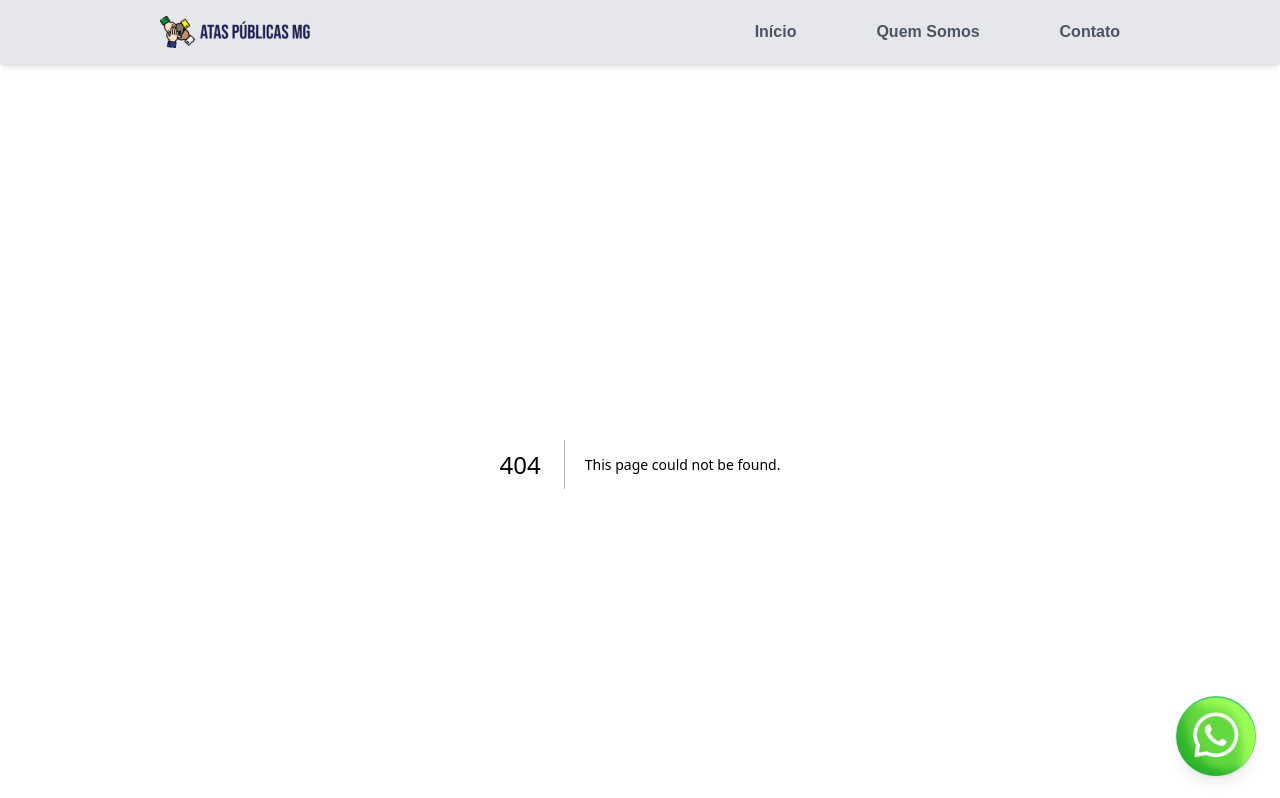
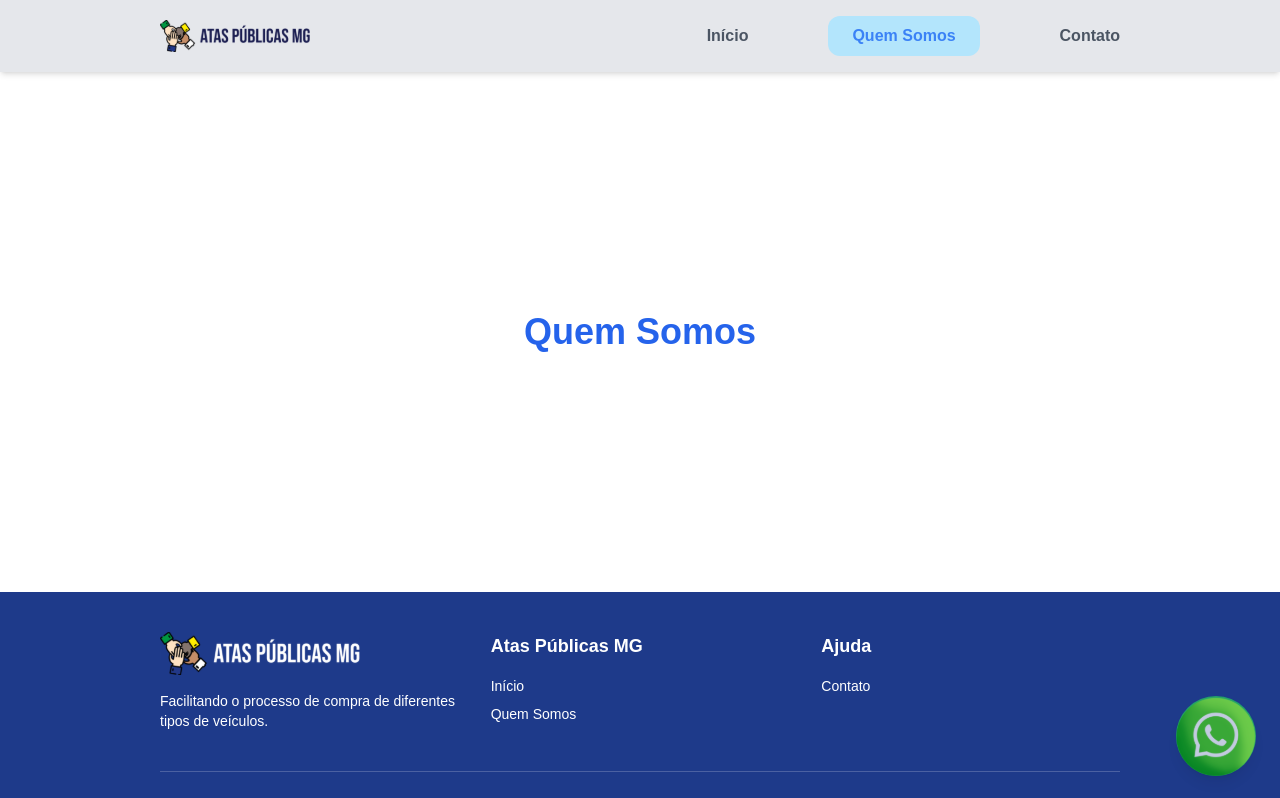
Before and after one commit to RangelTomazilli/ATAS-site, a Next.js app in the folder site/: page /quem-somos in a window 1280 px wide. Before the commit this address had no page. Shown: the top 798 px of the page. Built offline with nearby package versions, Linux system fonts and the light colour scheme.

Commit message:
create pages.

```diff
--- a/site/app/components/Footer/index.tsx
+++ b/site/app/components/Footer/index.tsx
@@ -30,7 +30,7 @@ const Footer: React.FC = () => {
                 </Link>
               </li>
               <li className="text-sm">
-                <Link href="/" className="hover:underline">
+                <Link href="/quem-somos" className="hover:underline">
                   Quem Somos
                 </Link>
               </li>
@@ -42,7 +42,7 @@ const Footer: React.FC = () => {
             <h4 className="text-lg font-bold mb-4">Ajuda</h4>
             <ul className="space-y-2">
               <li className="text-sm">
-                <Link href="/" className="hover:underline">
+                <Link href="/contato" className="hover:underline">
                   Contato
                 </Link>
               </li>
--- a/site/app/components/Navbar/index.tsx
+++ b/site/app/components/Navbar/index.tsx
@@ -17,11 +17,11 @@ const Navbar: React.FC = () => {
       },
       {
         name: "Quem Somos",
-        href: "/#",
+        href: "/quem-somos",
       },
       {
         name: "Contato",
-        href: "/##",
+        href: "/contato",
       },
     ],
   };
--- a/site/app/components/Services/index.tsx
+++ b/site/app/components/Services/index.tsx
@@ -27,7 +27,7 @@ const CardGrid: React.FC<CardGridProps> = ({ cards }) => {
               alt={card.title}
               width={250} // Tamanho menor da imagem
               height={250}
-              className="object-contain hover:blur-sm transition duration-300" // Desfoque no hover
+              className="object-contain transition duration-300" // Desfoque no hover
             />
           </div>
 
--- /dev/null
+++ b/site/app/contato/page.tsx
@@ -0,0 +1,7 @@
+export default function Contato() {
+    return (
+      <div className="min-h-[65vh] w-full flex flex-col items-center justify-center">
+        <h1 className="text-4xl texte-center font-bold text-blue-600">Contato</h1>
+      </div>
+    );
+  }
--- /dev/null
+++ b/site/app/quem-somos/page.tsx
@@ -0,0 +1,7 @@
+export default function QuemSomos() {
+  return (
+    <div className="min-h-[65vh] w-full flex flex-col items-center justify-center">
+      <h1 className="text-4xl texte-center font-bold text-blue-600">Quem Somos</h1>
+    </div>
+  );
+}
```
